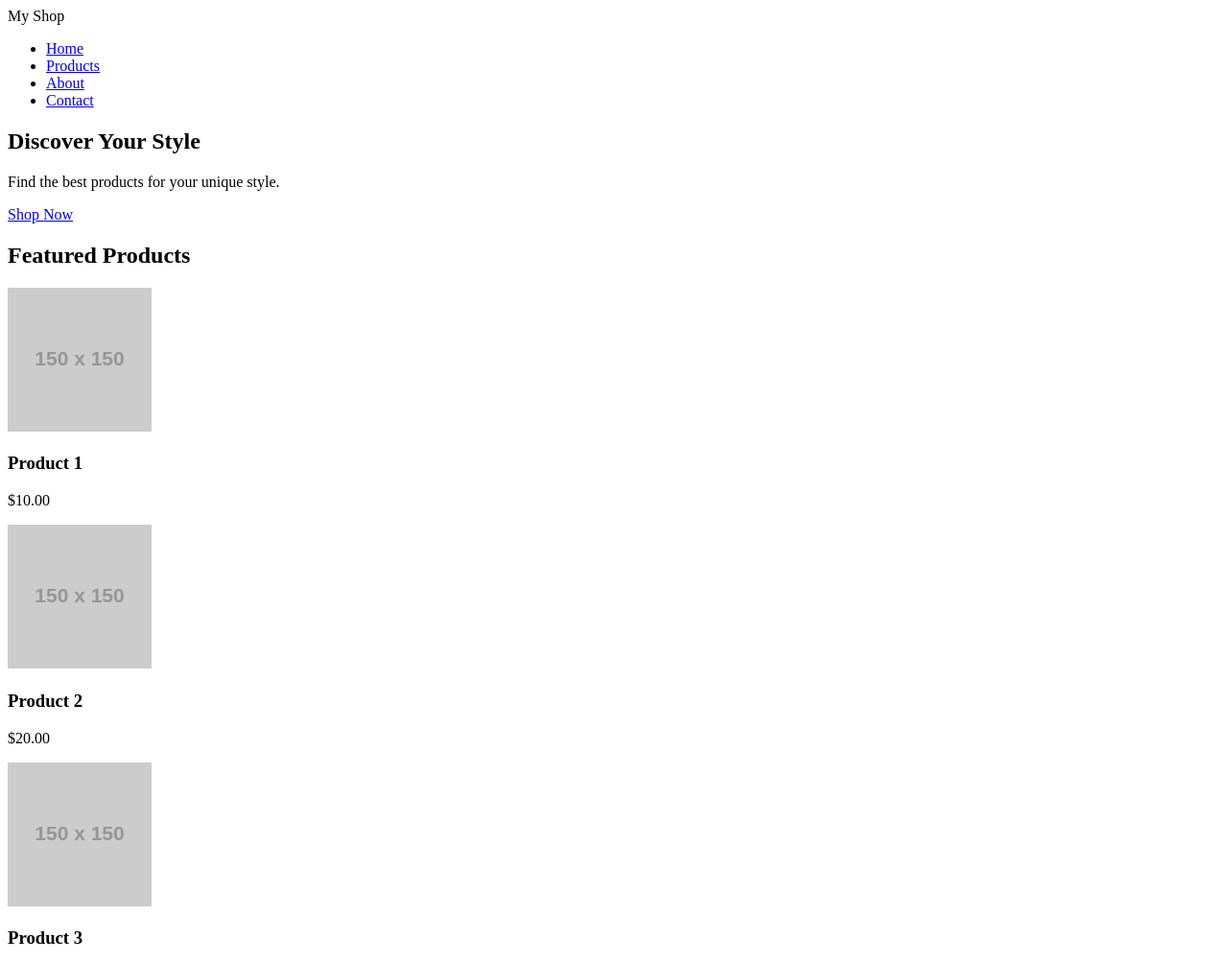
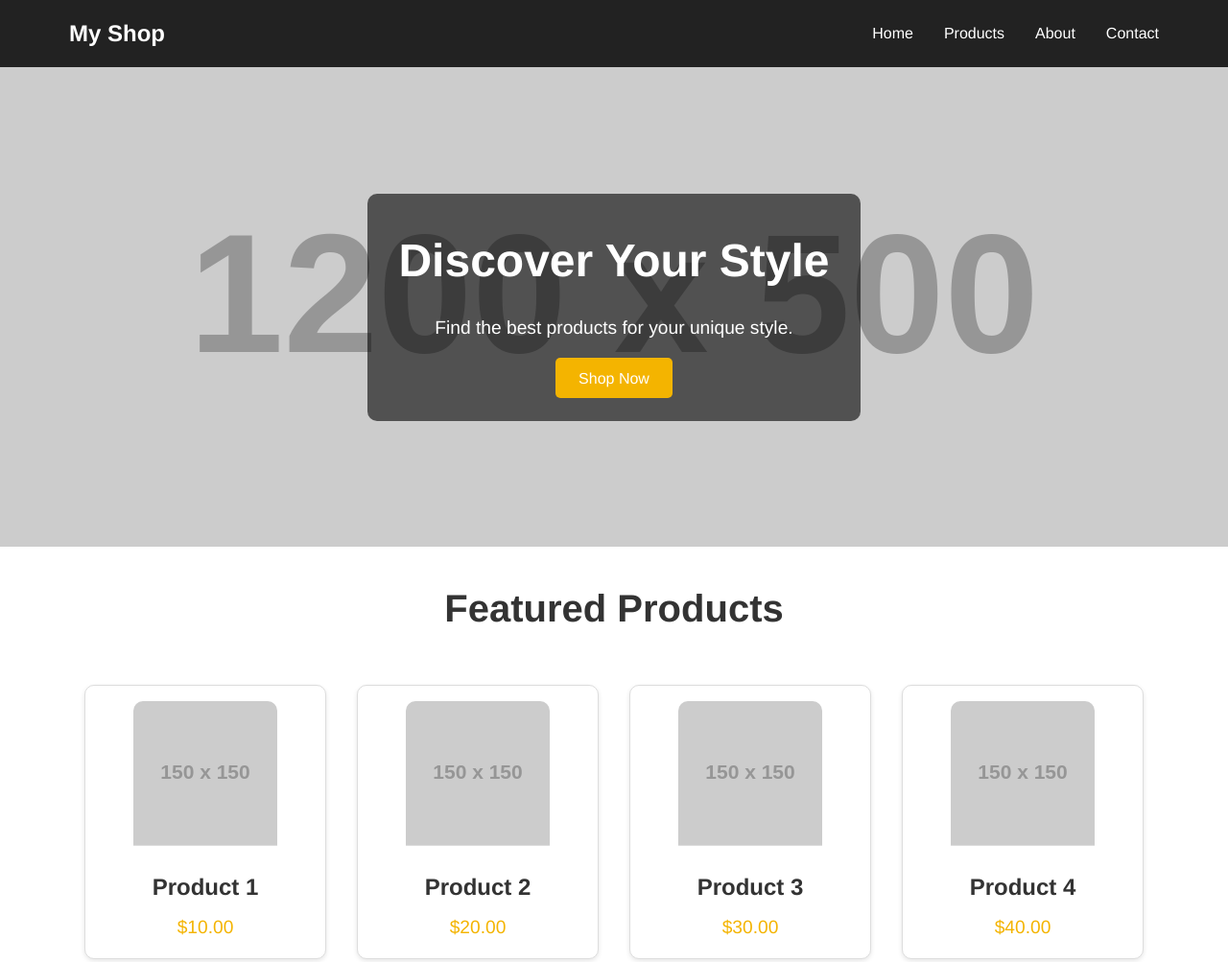
Before and after one commit to Jongtrox/240531-, a plain HTML site: page index.html in a window 1280 px wide. Shown: the top 1003 px of the page at 96% size. Drawn offline with Linux system fonts and the light colour scheme; placeholder pictures from the web are drawn by us.

Commit message:
Update index.html

```diff
--- a/index.html
+++ b/index.html
@@ -4,7 +4,161 @@
     <meta charset="UTF-8">
     <meta name="viewport" content="width=device-width, initial-scale=1.0">
     <title>Online Shop</title>
-    <link rel="stylesheet" href="styles.css">
+    <style>
+        * {
+            margin: 0;
+            padding: 0;
+            box-sizing: border-box;
+            font-family: 'Helvetica Neue', Arial, sans-serif;
+        }
+
+        body {
+            line-height: 1.6;
+            color: #333;
+        }
+
+        header {
+            background: #222;
+            color: #fff;
+            padding: 1rem 0;
+            position: sticky;
+            top: 0;
+            z-index: 1000;
+        }
+
+        nav {
+            display: flex;
+            justify-content: space-between;
+            align-items: center;
+            max-width: 1200px;
+            margin: 0 auto;
+            padding: 0 2rem;
+        }
+
+        .logo {
+            font-size: 1.5rem;
+            font-weight: bold;
+        }
+
+        .nav-links {
+            list-style: none;
+            display: flex;
+        }
+
+        .nav-links li {
+            margin-left: 2rem;
+        }
+
+        .nav-links a {
+            color: #fff;
+            text-decoration: none;
+            font-size: 1rem;
+            transition: color 0.3s;
+        }
+
+        .nav-links a:hover {
+            color: #f4b400;
+        }
+
+        .hero {
+            display: flex;
+            justify-content: center;
+            align-items: center;
+            background: url('https://via.placeholder.com/1200x500') no-repeat center center/cover;
+            height: 500px;
+            color: #fff;
+            text-align: center;
+            padding: 0 2rem;
+        }
+
+        .hero-content {
+            background: rgba(0, 0, 0, 0.6);
+            padding: 2rem;
+            border-radius: 10px;
+        }
+
+        .hero h1 {
+            font-size: 3rem;
+            margin-bottom: 1rem;
+        }
+
+        .hero p {
+            font-size: 1.2rem;
+            margin-bottom: 1.5rem;
+        }
+
+        .cta-button {
+            background: #f4b400;
+            color: #fff;
+            padding: 0.8rem 1.5rem;
+            text-decoration: none;
+            border-radius: 5px;
+            transition: background 0.3s;
+        }
+
+        .cta-button:hover {
+            background: #d18e00;
+        }
+
+        .products {
+            max-width: 1200px;
+            margin: 2rem auto;
+            padding: 0 2rem;
+            text-align: center;
+        }
+
+        .products h2 {
+            font-size: 2.5rem;
+            margin-bottom: 2rem;
+        }
+
+        .product-list {
+            display: flex;
+            flex-wrap: wrap;
+            justify-content: space-around;
+        }
+
+        .product-item {
+            background: #fff;
+            border: 1px solid #ddd;
+            border-radius: 10px;
+            padding: 1rem;
+            margin: 1rem;
+            width: calc(25% - 2rem);
+            box-shadow: 0 2px 5px rgba(0, 0, 0, 0.1);
+            transition: transform 0.3s, box-shadow 0.3s;
+        }
+
+        .product-item:hover {
+            transform: translateY(-5px);
+            box-shadow: 0 4px 10px rgba(0, 0, 0, 0.2);
+        }
+
+        .product-item img {
+            max-width: 100%;
+            border-bottom: 1px solid #ddd;
+            margin-bottom: 1rem;
+            border-radius: 10px 10px 0 0;
+        }
+
+        .product-item h3 {
+            font-size: 1.5rem;
+            margin-bottom: 0.5rem;
+        }
+
+        .product-item p {
+            font-size: 1.2rem;
+            color: #f4b400;
+        }
+
+        footer {
+            background: #222;
+            color: #fff;
+            text-align: center;
+            padding: 1rem 0;
+            margin-top: 2rem;
+        }
+    </style>
 </head>
 <body>
     <header>
```
